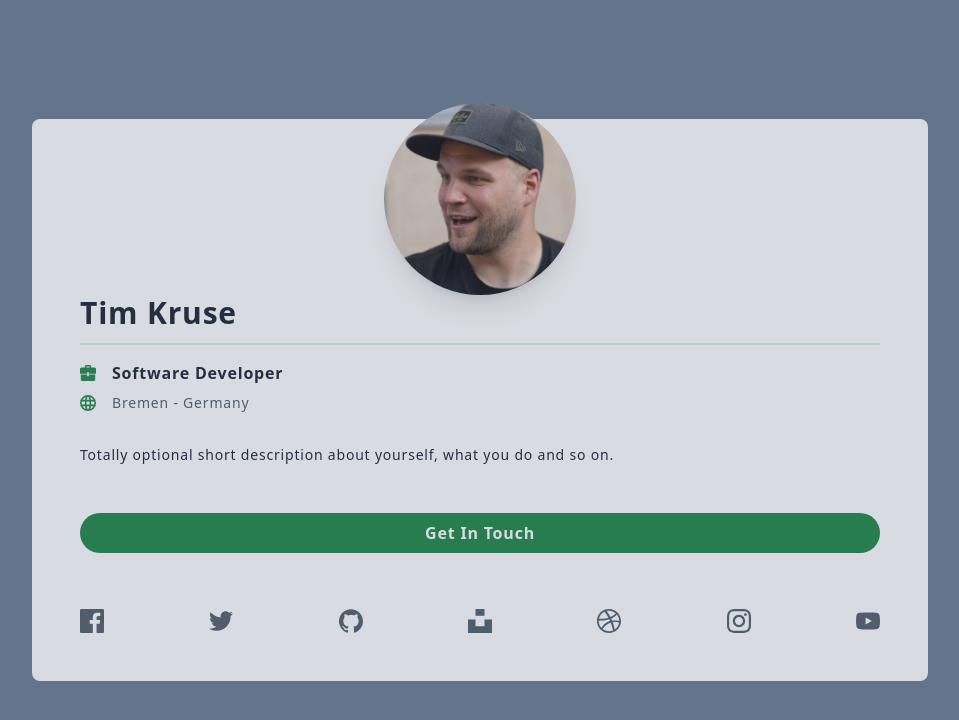
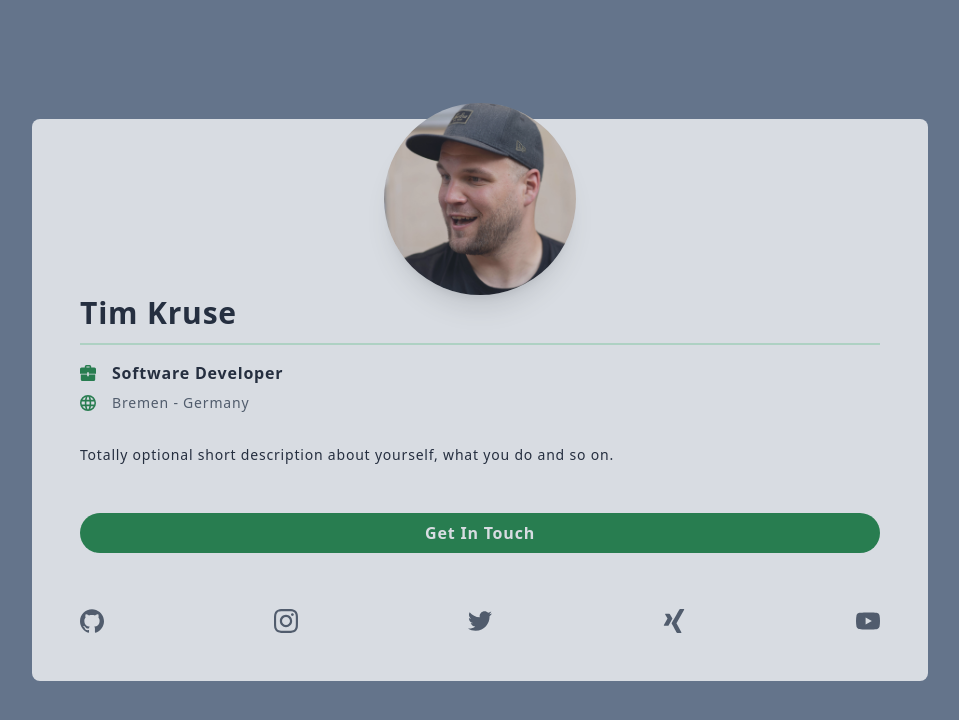
Before and after one commit to MrTimeey/personal-page, a Vue app: page / in a window 1280 px wide. Shown: the top 720 px of the page, without its empty margins (160-1119 px from the left). Built offline with nearby package versions, Linux system fonts and the light colour scheme.

Commit message:
initial commit

```diff
--- a/package.json
+++ b/package.json
@@ -9,7 +9,6 @@
     "lint": "eslint . --ext .vue,.js,.jsx,.cjs,.mjs --fix --ignore-path .gitignore"
   },
   "dependencies": {
-    "pinia": "^2.0.28",
     "vue": "^3.2.45"
   },
   "devDependencies": {
--- /dev/null
+++ b/src/assets/profile.json
@@ -0,0 +1,18 @@
+{
+  "name": "Tim Kruse",
+  "imageName": "profile.jpg",
+  "position": "Software Developer",
+  "location": "Bremen - Germany",
+  "description": "Totally optional short description about yourself, what you do and so on.",
+  "contact": {
+    "mail": "coding@tim-kruse.com",
+    "subject": "Hello from profile homepage"
+  },
+  "socialMedia": {
+    "github": "https://github.com/MrTimeey/",
+    "instagram": "https://www.instagram.com/mrtimeey/",
+    "twitter": "https://twitter.com/tim_siegler",
+    "xing": "https://www.xing.com/profile/Tim_Siegler3",
+    "youtube": "https://www.youtube.com/channel/UC9XNrdrDvHtiRGZ2ru7mgRA"
+  }
+}
--- a/src/components/ProfileCard.vue
+++ b/src/components/ProfileCard.vue
@@ -4,7 +4,7 @@
             <div class="max-w-4xl flex items-center h-auto lg:h-screen flex-wrap mx-auto my-32 lg:my-0">
                 <div id="profile" class="w-full rounded-lg lg:rounded-l-lg hadow-2xl bg-white opacity-75 mx-6 lg:mx-0">
                     <div class="p-4 md:p-12 text-center lg:text-left">
-                        <div class="block rounded-full shadow-xl mx-auto -mt-16 h-48 w-48 bg-cover bg-center" :style="`background-image: url(${profile.imagePath})`"></div>
+                        <div class="block rounded-full shadow-xl mx-auto -mt-16 h-48 w-48 bg-cover bg-center" :style="`background-image: url(./data/${profile.imageName})`"></div>
 
                         <h1 class="text-3xl font-bold pt-8 lg:pt-0">{{ profile.name }}</h1>
                         <div class="mx-auto lg:mx-0 pt-3 border-b-2 border-color opacity-25"></div>
@@ -23,13 +23,7 @@
                         </div>
 
                         <div class="mt-6 pb-16 lg:pb-0 w-4/5 lg:w-full mx-auto flex flex-wrap items-center justify-between">
-                            <SocialMediaHandle icon="facebook" />
-                            <SocialMediaHandle icon="twitter" />
-                            <SocialMediaHandle icon="github" href="https://google.com" />
-                            <SocialMediaHandle icon="unsplash" />
-                            <SocialMediaHandle icon="dribble" />
-                            <SocialMediaHandle icon="instagram" href="" />
-                            <SocialMediaHandle icon="youtube" />
+                            <SocialMediaHandle v-for="[key, value] in Object.entries(profile.socialMedia)" :key="key" :icon="key" :href="value" />
                         </div>
                     </div>
                 </div>
@@ -42,10 +36,11 @@
 import WorkIcon from './icons/WorkIcon.vue';
 import WorldIcon from './icons/WorldIcon.vue';
 import SocialMediaHandle from './icons/social/SocialMediaHandle.vue';
-import { useProfileStore } from '../stores/profile.js';
-import { storeToRefs } from 'pinia';
+import profileData from '../assets/profile.json';
+import { ref } from 'vue';
 
-const { profile } = storeToRefs(useProfileStore());
+const profile = ref(profileData);
+
 const contactFunction = (contact) => {
     const subject = encodeURIComponent(contact.subject);
     location.href = `mailto:${contact.mail}?subject=${subject}`;
--- a/src/main.js
+++ b/src/main.js
@@ -1,9 +1,7 @@
 import { createApp } from 'vue';
 import './style.css';
 import App from './App.vue';
-import { createPinia } from 'pinia';
 
 const app = createApp(App);
-app.use(createPinia());
 
 app.mount('#app');
--- a/src/stores/profile.js
+++ /dev/null
@@ -1,25 +0,0 @@
-import { defineStore } from 'pinia';
-
-export const useProfileStore = defineStore({
-    id: 'profile',
-    state: () => ({
-        profile: {
-            name: 'Tim Kruse',
-            imagePath: '../../public/profile.jpg',
-            position: 'Software Developer',
-            location: 'Bremen - Germany',
-            description: 'Totally optional short description about yourself, what you do and so on.',
-            contact: {
-                mail: 'coding@tim-kruse.com',
-                subject: 'Hello from profile homepage',
-            },
-            socialMedia: {
-                github: 'https://github.com/MrTimeey/',
-                instagram: 'https://www.instagram.com/mrtimeey/',
-                twitter: 'https://twitter.com/tim_siegler',
-                xing: 'https://www.xing.com/profile/Tim_Siegler3',
-                youtube: 'https://www.youtube.com/channel/UC9XNrdrDvHtiRGZ2ru7mgRA',
-            },
-        },
-    }),
-});
```
Also changed, not shown: public/data/profile.jpg (renamed from public/profile.jpg), 1 other file (tests, documents, lock files or other folders).
